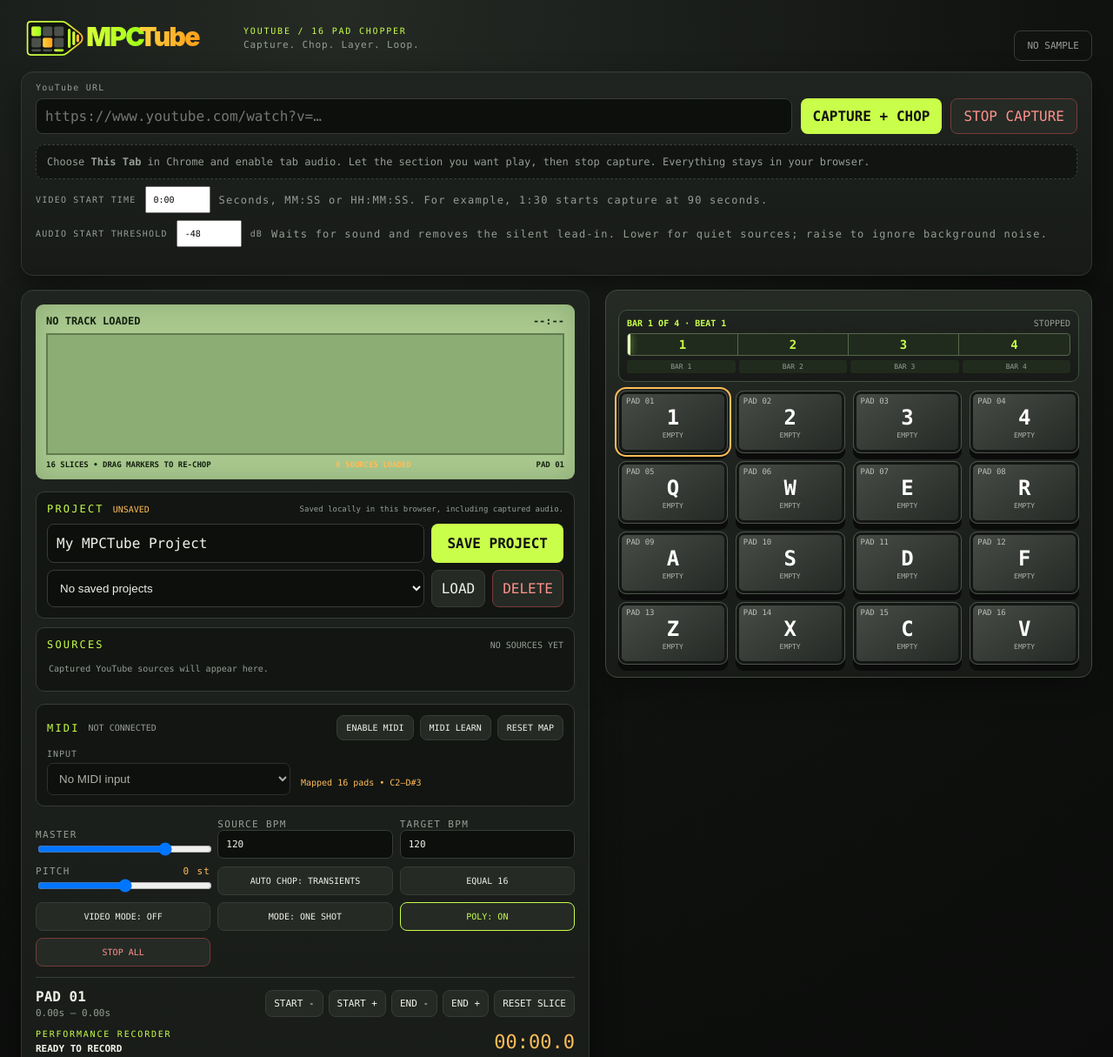
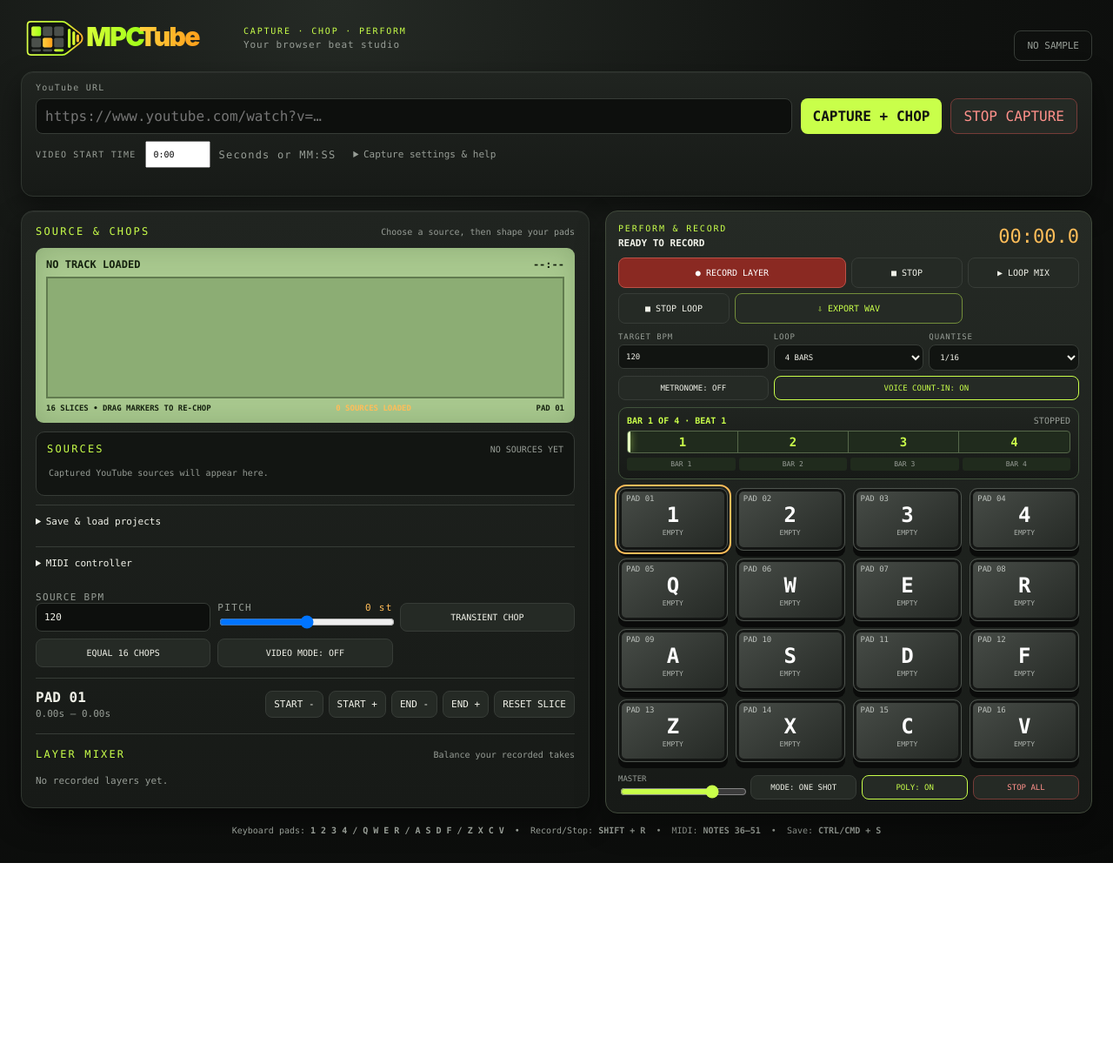
Before and after one commit to southernadd-cmyk/sample, a plain HTML site: page docs/index.html in a window 1280 px wide. Shown: the top 1215 px of the page at 87% size. After the commit the page ends 992 px from the top, so only its background shows below. Drawn offline with Linux system fonts and the light colour scheme.

Commit message:
Group recording and pads; organize source editing, mixing and expandable setup controls

```diff
--- a/docs/index.html
+++ b/docs/index.html
@@ -1,97 +1,91 @@
-<!doctype html>
+<!DOCTYPE html>
+
 <!-- pages-build:26 -->
 <html lang="en">
 <head>
-  <meta charset="utf-8">
-  <meta name="viewport" content="width=device-width, initial-scale=1">
+<meta charset="utf-8"/>
+<meta content="width=device-width, initial-scale=1" name="viewport"/>
 <title>MPCTube — YouTube MPC Sampler</title>
-  <meta name="description" content="Turn YouTube samples into beats with MPCTube. Capture audio, chop it across 16 pads, record layered loops and export your mix as WAV in your browser.">
-  <meta name="theme-color" content="#101310">
-  <link rel="canonical" href="https://southernadd-cmyk.github.io/sample/">
-  <link rel="icon" href="favicon.svg" type="image/svg+xml">
-  <link rel="icon" href="favicon.ico" sizes="16x16 32x32 48x48">
-  <link rel="apple-touch-icon" href="apple-touch-icon.png" sizes="180x180">
-  <meta property="og:type" content="website">
-  <meta property="og:site_name" content="MPCTube">
-  <meta property="og:title" content="MPCTube — Capture. Chop. Layer. Loop.">
-  <meta property="og:description" content="Turn YouTube samples into beats. Chop across 16 pads, build layered loops and export your mix as WAV — all in your browser.">
-  <meta property="og:url" content="https://southernadd-cmyk.github.io/sample/">
-  <meta property="og:image" content="https://southernadd-cmyk.github.io/sample/mpctube-social.png">
-  <meta property="og:image:type" content="image/png">
-  <meta property="og:image:width" content="1200">
-  <meta property="og:image:height" content="630">
-  <meta property="og:image:alt" content="MPCTube pad and waveform logo. Capture. Chop. Layer. Loop. Turn YouTube samples into beats and export as WAV.">
-  <meta property="og:locale" content="en_GB">
-  <meta name="twitter:card" content="summary_large_image">
-  <meta name="twitter:title" content="MPCTube — Capture. Chop. Layer. Loop.">
-  <meta name="twitter:description" content="Turn YouTube samples into beats. Capture, chop, layer and export your loop as WAV in your browser.">
-  <meta name="twitter:image" content="https://southernadd-cmyk.github.io/sample/mpctube-social.png">
-  <meta name="twitter:image:alt" content="MPCTube — Capture. Chop. Layer. Loop.">
-
-  <link rel="stylesheet" href="style.css?v=20260930-layer-volume">
+<meta content="Turn YouTube samples into beats with MPCTube. Capture audio, chop it across 16 pads, record layered loops and export your mix as WAV in your browser." name="description"/>
+<meta content="#101310" name="theme-color"/>
+<link href="https://southernadd-cmyk.github.io/sample/" rel="canonical"/>
+<link href="favicon.svg" rel="icon" type="image/svg+xml"/>
+<link href="favicon.ico" rel="icon" sizes="16x16 32x32 48x48"/>
+<link href="apple-touch-icon.png" rel="apple-touch-icon" sizes="180x180"/>
+<meta content="website" property="og:type"/>
+<meta content="MPCTube" property="og:site_name"/>
+<meta content="MPCTube — Capture. Chop. Layer. Loop." property="og:title"/>
+<meta content="Turn YouTube samples into beats. Chop across 16 pads, build layered loops and export your mix as WAV — all in your browser." property="og:description"/>
+<meta content="https://southernadd-cmyk.github.io/sample/" property="og:url"/>
+<meta content="https://southernadd-cmyk.github.io/sample/mpctube-social.png" property="og:image"/>
+<meta content="image/png" property="og:image:type"/>
+<meta content="1200" property="og:image:width"/>
+<meta content="630" property="og:image:height"/>
+<meta content="MPCTube pad and waveform logo. Capture. Chop. Layer. Loop. Turn YouTube samples into beats and export as WAV." property="og:image:alt"/>
+<meta content="en_GB" property="og:locale"/>
+<meta content="summary_large_image" name="twitter:card"/>
+<meta content="MPCTube — Capture. Chop. Layer. Loop." name="twitter:title"/>
+<meta content="Turn YouTube samples into beats. Capture, chop, layer and export your loop as WAV in your browser." name="twitter:description"/>
+<meta content="https://southernadd-cmyk.github.io/sample/mpctube-social.png" name="twitter:image"/>
+<meta content="MPCTube — Capture. Chop. Layer. Loop." name="twitter:image:alt"/>
+<link href="style.css?v=20261001-studio" rel="stylesheet"/>
 </head>
 <body>
 <main class="shell">
 <header class="topbar">
 <div class="brand">
-        <img src="mpctube-logo.svg" alt="MPCTube" class="brand-logo">
+<img alt="MPCTube" class="brand-logo" src="mpctube-logo.svg"/>
 <div class="brand-copy">
-          <div class="eyebrow">YOUTUBE / 16 PAD CHOPPER</div>
-          <div class="brand-tagline">Capture. Chop. Layer. Loop.</div>
+<div class="eyebrow">CAPTURE · CHOP · PERFORM</div>
+<div class="brand-tagline">Your browser beat studio</div>
 </div>
 </div>
-      <div id="audioState" class="status">NO SAMPLE</div>
+<div class="status" id="audioState">NO SAMPLE</div>
 </header>
-
 <section class="loader panel">
 <label for="youtubeUrl">YouTube URL</label>
 <div class="load-row">
-        <input id="youtubeUrl" type="url" placeholder="https://www.youtube.com/watch?v=…" autocomplete="off">
-        <button id="captureYoutube" class="primary">CAPTURE + CHOP</button>
-        <button id="stopCapture" class="danger" disabled>STOP CAPTURE</button>
-      </div>
-      <div class="capture-row">
+<input autocomplete="off" id="youtubeUrl" placeholder="https://www.youtube.com/watch?v=…" type="url"/>
+<button class="primary" id="captureYoutube">CAPTURE + CHOP</button>
+<button class="danger" disabled="" id="stopCapture">STOP CAPTURE</button>
+</div><label class="capture-threshold" for="captureStart">VIDEO START TIME
+        <input aria-describedby="captureStartHint" id="captureStart" placeholder="1:30" type="text" value="0:00"/>
+<span class="hint" id="captureStartHint">Seconds or MM:SS</span>
+</label><details class="capture-options"><summary>Capture settings &amp; help</summary><div class="capture-row">
 <span class="hint">Choose <strong>This Tab</strong> in Chrome and enable tab audio. Let the section you want play, then stop capture. Everything stays in your browser.</span>
-      </div>
-      <label class="capture-threshold" for="captureStart">VIDEO START TIME
-        <input id="captureStart" type="text" value="0:00" placeholder="1:30" aria-describedby="captureStartHint">
-        <span id="captureStartHint" class="hint">Seconds, MM:SS or HH:MM:SS. For example, 1:30 starts capture at 90 seconds.</span>
-      </label>
-      <label class="capture-threshold" for="captureThreshold">AUDIO START THRESHOLD
-        <input id="captureThreshold" type="number" min="-72" max="-12" step="3" value="-48"> dB
+</div><label class="capture-threshold" for="captureThreshold">AUDIO START THRESHOLD
+        <input id="captureThreshold" max="-12" min="-72" step="3" type="number" value="-48"/> dB
         <span class="hint">Waits for sound and removes the silent lead-in. Lower for quiet sources; raise to ignore background noise.</span>
-      </label>
-      <div id="message" class="message" aria-live="polite"></div>
+</label></details>
+
+
+
+<div aria-live="polite" class="message" id="message"></div>
 </section>
-
 <section class="workspace">
-      <div class="left panel">
-        <div id="videoPanel" class="video-panel hidden" aria-hidden="true">
-          <div class="video-head">
-            <span>VIDEO PLAYBACK</span>
-            <span id="videoStatus">NO VIDEO</span>
-          </div>
-          <div class="video-stage">
-            <div id="youtubePlayer"></div>
-            <video id="localVideo" muted playsinline preload="metadata"></video>
-            <div id="videoPlaceholder" class="video-placeholder">PASTE A YOUTUBE URL AND CAPTURE</div>
-          </div>
-        </div>
+<div class="left panel"><div class="workspace-heading"><span class="section-label">SOURCE &amp; CHOPS</span><span>Choose a source, then shape your pads</span></div>
 
 <div class="screen">
 <div class="screen-meta">
 <span id="trackTitle">NO TRACK LOADED</span>
 <span id="duration">--:--</span>
 </div>
-          <canvas id="waveform" width="960" height="260"></canvas>
+<canvas height="260" id="waveform" width="960"></canvas>
 <div class="screen-footer">
 <span>16 SLICES • DRAG MARKERS TO RE-CHOP</span>
 <span id="sourceInfo">1 SOURCE</span>
 <span id="selectedInfo">PAD 01</span>
 </div>
+</div><section class="sources-panel">
+<div class="sources-head">
+<span class="section-label">SOURCES</span>
+<span id="sourcesSummary">NO SOURCES YET</span>
 </div>
-
-        <section class="project-panel">
+<div class="sources-list" id="sourcesList">
+<div class="sources-empty">Captured YouTube sources will appear here.</div>
+</div>
+</section>
+<details class="setup-details"><summary>Save &amp; load projects</summary><section class="project-panel">
 <div class="project-head">
 <div>
 <span class="section-label">PROJECT</span>
@@ -100,63 +94,51 @@
 <span class="project-hint">Saved locally in this browser, including captured audio.</span>
 </div>
 <div class="project-row">
-            <input id="projectName" type="text" maxlength="60" value="My MPCTube Project" aria-label="Project name">
-            <button id="saveProject" class="primary">SAVE PROJECT</button>
+<input aria-label="Project name" id="projectName" maxlength="60" type="text" value="My MPCTube Project"/>
+<button class="primary" id="saveProject">SAVE PROJECT</button>
 </div>
 <div class="project-row project-load-row">
-            <select id="savedProjects" aria-label="Saved projects">
+<select aria-label="Saved projects" id="savedProjects">
 <option value="">No saved projects</option>
 </select>
-            <button id="loadProject" class="toggle" disabled>LOAD</button>
-            <button id="deleteProject" class="danger" disabled>DELETE</button>
+<button class="toggle" disabled="" id="loadProject">LOAD</button>
+<button class="danger" disabled="" id="deleteProject">DELETE</button>
 </div>
-        </section>
+</section></details>
 
-        <section class="sources-panel">
-          <div class="sources-head">
-            <span class="section-label">SOURCES</span>
-            <span id="sourcesSummary">NO SOURCES YET</span>
-          </div>
-          <div id="sourcesList" class="sources-list">
-            <div class="sources-empty">Captured YouTube sources will appear here.</div>
-          </div>
-        </section>
-
-        <section class="midi-panel">
+<details class="setup-details"><summary>MIDI controller</summary><section class="midi-panel">
 <div class="midi-head">
 <div>
 <span class="section-label">MIDI</span>
 <span id="midiStatus">NOT CONNECTED</span>
 </div>
 <div class="midi-actions">
-              <button id="midiConnect" class="toggle">ENABLE MIDI</button>
-              <button id="midiLearn" class="toggle" disabled>MIDI LEARN</button>
-              <button id="midiReset" class="toggle" disabled>RESET MAP</button>
+<button class="toggle" id="midiConnect">ENABLE MIDI</button>
+<button class="toggle" disabled="" id="midiLearn">MIDI LEARN</button>
+<button class="toggle" disabled="" id="midiReset">RESET MAP</button>
 </div>
 </div>
 <div class="midi-body">
 <label>INPUT
-              <select id="midiDevice" disabled>
+              <select disabled="" id="midiDevice">
 <option value="">No MIDI input</option>
 </select>
 </label>
-            <div id="midiMapStatus" class="midi-map-status">Default map: MIDI notes 36–51 → Pads 01–16.</div>
+<div class="midi-map-status" id="midiMapStatus">Default map: MIDI notes 36–51 → Pads 01–16.</div>
 </div>
-        </section>
+</section></details>
+<div class="controls">
 
-        <div class="controls">
-          <label>MASTER<input id="masterVolume" type="range" min="0" max="1.2" value="0.9" step="0.01"></label>
-          <label>SOURCE BPM<input id="sourceBpm" type="number" min="40" max="240" value="120" step="1"></label>
-          <label>TARGET BPM<input id="targetBpm" type="number" min="40" max="240" value="120" step="1"></label>
-          <label>PITCH <span id="pitchValue" class="control-value">0 st</span><input id="pitch" type="range" min="-12" max="12" value="0" step="1"></label>
-          <button id="autoChop" class="toggle">AUTO CHOP: TRANSIENTS</button>
-          <button id="equalChop" class="toggle">EQUAL 16</button>
-          <button id="videoMode" class="toggle">VIDEO MODE: OFF</button>
-          <button id="modeBtn" class="toggle" data-mode="oneshot">MODE: ONE SHOT</button>
-          <button id="chokeBtn" class="toggle active" aria-pressed="true">POLY: ON</button>
-          <button id="stopAll" class="danger">STOP ALL</button>
+<label>SOURCE BPM<input id="sourceBpm" max="240" min="40" step="1" type="number" value="120"/></label>
+
+<label>PITCH <span class="control-value" id="pitchValue">0 st</span><input id="pitch" max="12" min="-12" step="1" type="range" value="0"/></label>
+<button class="toggle" id="autoChop">TRANSIENT CHOP</button>
+<button class="toggle" id="equalChop">EQUAL 16 CHOPS</button>
+<button class="toggle" id="videoMode">VIDEO MODE: OFF</button>
+
+
+
 </div>
-
 <div class="edit">
 <div><strong id="editPad">PAD 01</strong><span id="editTime">0.00s — 0.00s</span></div>
 <div class="edit-buttons">
@@ -166,22 +148,42 @@
 <button data-nudge="end:0.05">END +</button>
 <button id="resetSlice">RESET SLICE</button>
 </div>
+</div><div aria-hidden="true" class="video-panel hidden" id="videoPanel">
+<div class="video-head">
+<span>VIDEO PLAYBACK</span>
+<span id="videoStatus">NO VIDEO</span>
+</div>
+<div class="video-stage">
+<div id="youtubePlayer"></div>
+<video id="localVideo" muted="" playsinline="" preload="metadata"></video>
+<div class="video-placeholder" id="videoPlaceholder">PASTE A YOUTUBE URL AND CAPTURE</div>
+</div>
 </div>
 
-        <section class="recorder">
+<section class="mix-panel"><div class="sources-head"><span class="section-label">LAYER MIXER</span><span>Balance your recorded takes</span></div><div class="layers" id="layers">
+<div class="empty-layer">No recorded layers yet.</div>
+</div></section></div>
+<div class="pad-workspace"><section class="recorder">
 <div class="recorder-head">
 <div>
-              <div class="section-label">PERFORMANCE RECORDER</div>
+<div class="section-label">PERFORM &amp; RECORD</div>
 <strong id="recordStatus">READY TO RECORD</strong>
 </div>
-            <div id="recordClock" class="clock">00:00.0</div>
+<div class="clock" id="recordClock">00:00.0</div>
 </div>
-          <div class="groove-controls">
+
+<div class="transport">
+<button class="record" id="recordLayer" title="Shift+R">● RECORD LAYER <span class="shortcut">SHIFT+R</span></button>
+<button id="stopRecord">■ STOP</button>
+<button id="playLayers">▶ LOOP MIX</button>
+<button id="stopLayers">■ STOP LOOP</button>
+<button class="export" id="exportWav">⇩ EXPORT WAV</button>
+</div><div class="groove-controls"><label class="performance-tempo">TARGET BPM<input id="targetBpm" max="240" min="40" step="1" type="number" value="120"/></label>
 <label>LOOP
               <select id="loopBars">
 <option value="1">1 BAR</option>
 <option value="2">2 BARS</option>
-                <option value="4" selected>4 BARS</option>
+<option selected="" value="4">4 BARS</option>
 <option value="8">8 BARS</option>
 </select>
 </label>
@@ -190,37 +192,24 @@
 <option value="off">OFF</option>
 <option value="4">1/4</option>
 <option value="8">1/8</option>
-                <option value="16" selected>1/16</option>
+<option selected="" value="16">1/16</option>
 <option value="32">1/32</option>
 </select>
 </label>
-            <button id="metronome" class="toggle">METRONOME: OFF</button>
-            <button id="countIn" class="toggle active" title="Spoken 3, 2, 1, GO. Recording begins on GO; voice is excluded from WAV export.">VOICE COUNT-IN: ON</button>
-          </div>
-          <div class="transport">
-            <button id="recordLayer" class="record" title="Shift+R">● RECORD LAYER <span class="shortcut">SHIFT+R</span></button>
-            <button id="stopRecord">■ STOP</button>
-            <button id="playLayers">▶ LOOP MIX</button>
-            <button id="stopLayers">■ STOP LOOP</button>
-            <button id="exportWav" class="export">⇩ EXPORT LOOP WAV</button>
-          </div>
-          <div id="layers" class="layers">
-            <div class="empty-layer">No recorded layers yet.</div>
-          </div>
-        </section>
+<button class="toggle" id="metronome">METRONOME: OFF</button>
+<button class="toggle active" id="countIn" title="Spoken 3, 2, 1, GO. Recording begins on GO; voice is excluded from WAV export.">VOICE COUNT-IN: ON</button>
 </div>
 
-      <div class="pad-workspace">
-          <div id="barProgress" class="bar-progress" aria-label="Loop position">
+<div aria-label="Loop position" class="bar-progress" id="barProgress">
 <div class="bar-progress-heading"><strong id="barPosition">BAR 1 OF 4 · BEAT 1</strong><span id="barProgressState">STOPPED</span></div>
-            <div class="beat-track"><div id="barFill" class="bar-fill"></div><div class="beat-cells"><span>1</span><span>2</span><span>3</span><span>4</span></div><div id="barPlayhead" class="bar-playhead"></div></div>
-            <div id="loopBarMarkers" class="loop-bar-markers"></div>
-          </div>
-        <div class="pads panel" id="pads" aria-label="16 sample pads"></div>
-      </div>
+<div class="beat-track"><div class="bar-fill" id="barFill"></div><div class="beat-cells"><span>1</span><span>2</span><span>3</span><span>4</span></div><div class="bar-playhead" id="barPlayhead"></div></div>
+<div class="loop-bar-markers" id="loopBarMarkers"></div>
+</div></section>
+
+<div aria-label="16 sample pads" class="pads panel" id="pads"></div>
+<div class="performance-tools"><label>MASTER<input id="masterVolume" max="1.2" min="0" step="0.01" type="range" value="0.9"/></label><button class="toggle" data-mode="oneshot" id="modeBtn">MODE: ONE SHOT</button><button aria-pressed="true" class="toggle active" id="chokeBtn">POLY: ON</button><button class="danger" id="stopAll">STOP ALL</button></div></div>
 </section>
-
-    <footer>Keyboard pads: <strong>1 2 3 4 / Q W E R / A S D F / Z X C V</strong> &nbsp;•&nbsp; Record/Stop: <strong>SHIFT + R</strong> &nbsp;•&nbsp; MIDI: <strong>NOTES 36–51</strong> &nbsp;•&nbsp; Save: <strong>CTRL/CMD + S</strong></footer>
+<footer>Keyboard pads: <strong>1 2 3 4 / Q W E R / A S D F / Z X C V</strong>  •  Record/Stop: <strong>SHIFT + R</strong>  •  MIDI: <strong>NOTES 36–51</strong>  •  Save: <strong>CTRL/CMD + S</strong></footer>
 </main>
 <script src="config.js?v=20260929-1915"></script>
 <script src="app.js?v=20260930-capture-level"></script>
```
Lines whose indentation alone changed are shown as unchanged.
